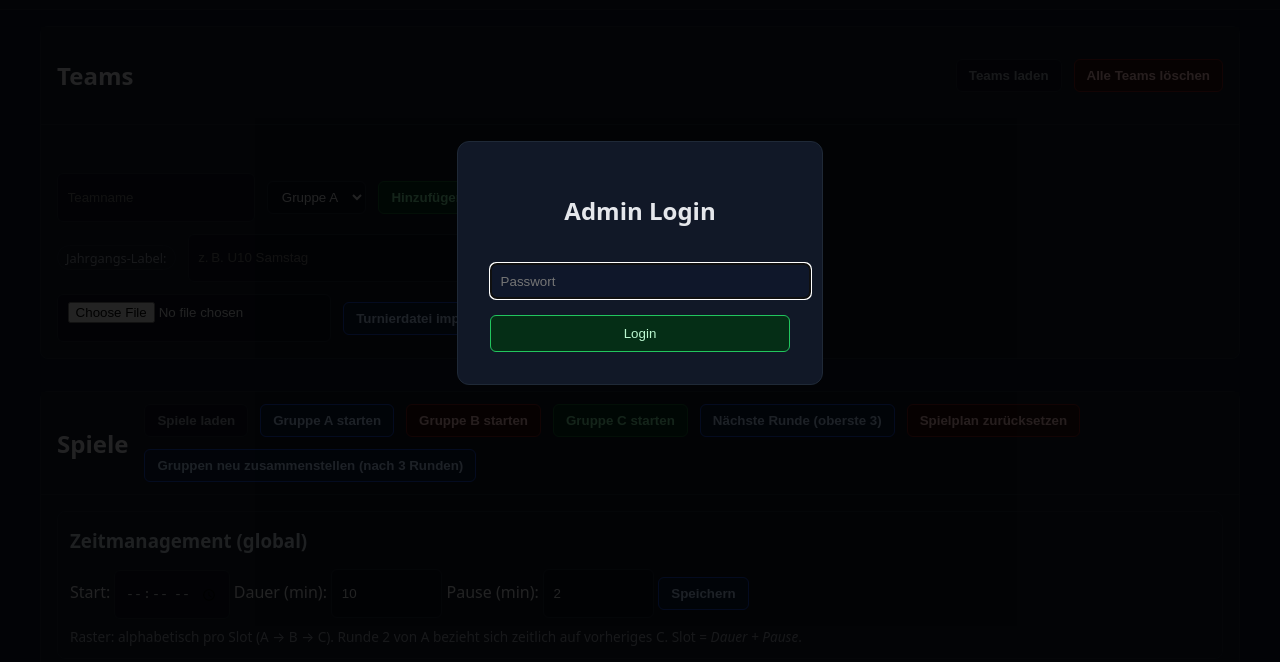
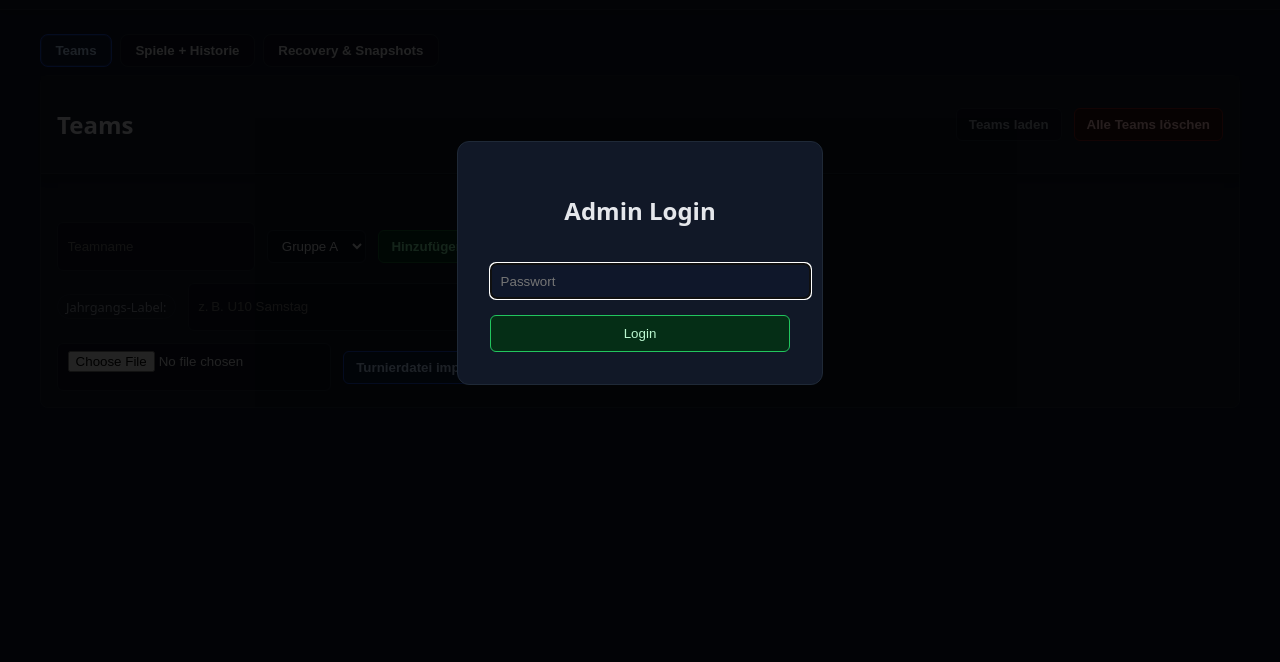
Before and after one commit to mafi2004/tsv-koenigsbrunn_hallenmasters, a website: page public/admin.html in a window 1280 px wide. Shown: the part 137-799 px from the top of the page. Drawn offline with nearby package versions, Linux system fonts and the light colour scheme; no server answers.

Commit message:
Icons für Browser Tabs eingefügt, admin 3v3 auf mehrere Pages aufgeteilt und Fehler korrigiert

```diff
--- a/public/admin.html
+++ b/public/admin.html
@@ -5,6 +5,9 @@
   <meta charset="utf-8" />
   <meta name="viewport" content="width=device-width, initial-scale=1" />
   <title>Admin – 3. Königsbrunner Mini-Fußball Hallenmasters</title>
+  <link rel="icon" type="image/png" href="/assets/Fussballwappen_logo.png">
+  <link rel="icon" href="/assets/favicon.ico">
+  <link rel="apple-touch-icon" href="/assets/Fussballwappen_logo.png">
 
   <style>
     :root {
@@ -29,7 +32,15 @@
     body { margin:0; background:var(--bg); color:var(--fg);
            font-family:system-ui,-apple-system, Segoe UI, Roboto, Ubuntu, Arial; }
 
-    header { position: sticky; top: 0; z-index: 8; background: var(--card); border-bottom: 1px solid var(--border); }
+    /* --- Sticky Header (immer im Vordergrund) --- */
+    header {
+      position: sticky;
+      top: 0;
+      z-index: 2200; /* höher als Content, niedriger als Overlay */
+      background: var(--card);
+      border-bottom: 1px solid var(--border);
+      box-shadow: 0 2px 10px rgba(0,0,0,0.35);
+    }
     header .bar { display:flex; align-items:center; justify-content:space-between; padding: .75rem 1rem; gap: 1rem; }
     .leftWrap { display:flex; align-items:center; gap:1rem; flex-wrap:wrap; min-height:56px; }
     .titleWrap { display:flex; align-items:center; gap:.75rem; }
@@ -93,6 +104,7 @@
     .table-wrap { overflow:auto; }
     .table-wrap thead th { background:#0b1020; }
 
+    /* Passwort-Overlay immer über allem */
     #pwOverlay {
       position: fixed;
       inset: 0;
@@ -100,9 +112,8 @@
       display: flex;
       justify-content: center;
       align-items: center;
-  z-index: 2000;
+      z-index: 3000;
     }
-
     .pwBox {
       background: #111827;
       border: 1px solid #1f2937;
@@ -111,7 +122,6 @@
       text-align: center;
       width: 300px;
     }
-
     #pwInput {
       width: 100%;
       padding: .6rem;
@@ -121,7 +131,6 @@
       background: #0f172a;
       color: #e5e7eb;
     }
-
     #pwBtn {
       margin-top: 1rem;
       width: 100%;
@@ -132,12 +141,42 @@
       color: #bbf7d0;
       cursor: pointer;
     }
-
     #pwError {
       margin-top: .5rem;
       color: #ef4444;
       display: none;
     }
+
+    /* --- Tabs --- */
+    .tabs-bar {
+      display:flex;
+      gap:.5rem;
+      padding: .5rem 0;
+      position: relative;
+      z-index: 1;
+    }
+    .tab-btn {
+      appearance: none;
+      border: 1px solid var(--border);
+      background: #0b1020;
+      color: var(--fg);
+      padding: .5rem .9rem;
+      border-radius: 8px;
+      font-weight: 600;
+      cursor: pointer;
+      transition: background .15s ease, color .15s ease, border-color .15s ease;
+    }
+    .tab-btn:hover {
+      filter: brightness(1.06);
+    }
+    .tab-btn[aria-selected="true"] {
+      background: #0e1a36;
+      border-color: #1d4ed8;
+      color: #bfdbfe;
+      box-shadow: inset 0 0 0 1px rgba(29,78,216,.25);
+    }
+    .tab-panel { display: none; }
+    .tab-panel.active { display: block; }
 
   </style>
 </head>
@@ -151,7 +190,7 @@
   </div>
 </div>
 
-
+  <!-- Sticky Header (Logo + QR bleibt immer sichtbar) -->
   <header>
     <div class="bar">
       <div class="leftWrap">
@@ -187,6 +226,15 @@
   </header>
 
   <main>
+    <!-- Tabs -->
+    <nav class="tabs-bar" role="tablist" aria-label="Admin-Bereiche">
+      <button class="tab-btn" role="tab" aria-selected="true" aria-controls="panel-teams" id="tab-teams">Teams</button>
+      <button class="tab-btn" role="tab" aria-selected="false" aria-controls="panel-games" id="tab-games">Spiele + Historie</button>
+      <button class="tab-btn" role="tab" aria-selected="false" aria-controls="panel-recovery" id="tab-recovery">Recovery & Snapshots</button>
+    </nav>
+
+    <!-- Panel 1: Teams -->
+    <div id="panel-teams" class="tab-panel active" role="tabpanel" aria-labelledby="tab-teams">
       <!-- Teams -->
       <section id="teamsSection">
         <header>
@@ -233,7 +281,10 @@
           </div>
         </div>
       </section>
+    </div>
 
+    <!-- Panel 2: Spiele + Historie -->
+    <div id="panel-games" class="tab-panel" role="tabpanel" aria-labelledby="tab-games">
       <!-- Matches (Haupt-View) -->
       <section id="matchesSection">
         <header>
@@ -281,7 +332,6 @@
                 <th>Zeit</th>
                 <th>Team A</th>
                 <th>Team B</th>
-              <th>Sieger</th>
                 <th>Aktion</th>
               </tr>
             </thead>
@@ -315,7 +365,6 @@
                 <th>Feld</th>
                 <th>Team A</th>
                 <th>Team B</th>
-              <th>Sieger</th>
                 <th>Aktion</th>
               </tr>
             </thead>
@@ -323,7 +372,10 @@
           </table>
         </div>
       </section>
+    </div>
 
+    <!-- Panel 3: Recovery & Snapshots -->
+    <div id="panel-recovery" class="tab-panel" role="tabpanel" aria-labelledby="tab-recovery">
       <!-- Recovery & Snapshots (Dropdown-only) -->
       <section id="recoverySection">
         <header>
@@ -351,6 +403,7 @@
           </div>
         </div>
       </section>
+    </div>
   </main>
 
   <!-- Skripte -->
@@ -622,7 +675,7 @@
         const btnA=document.createElement('button'); btnA.className='btn '+groupClass(g); btnA.type='button'; btnA.dataset.action='winA'; btnA.dataset.id=String(id); if(taId!=null) btnA.dataset.team=String(taId); btnA.textContent='Sieger: Team A';
         const btnB=document.createElement('button'); btnB.className='btn '+groupClass(g); btnB.type='button'; btnB.dataset.action='winB'; btnB.dataset.id=String(id); if(tbId!=null) btnB.dataset.team=String(tbId); btnB.textContent='Sieger: Team B';
         tdAct.append(btnA, btnB);
-        tr.append(td(id), tdGroup, td(r), td(f), td(planned), tdA, tdB, tdWinner, tdAct);
+        tr.append(td(id), tdGroup, td(r), td(f), td(planned), tdA, tdB, tdAct);
         tbody.appendChild(tr);
       });
       tbody.querySelectorAll('button[data-action]').forEach(btn => {
@@ -711,7 +764,7 @@
     async function refreshOps(){ try { OPS = await loadOps(200); renderOps(); } catch(e){ showMsg('#recMsg','Ops laden fehlgeschlagen: '+e.message, true);} }
   </script>
 
-  <!-- Next Round / Socket / UI -->
+  <!-- Next Round / Socket / UI + Tabs -->
   <script>
     function computeNextRoundPayloadFromTop3(){
       if (!Array.isArray(MATCHES)) throw new Error('Keine Spieldaten geladen.');
@@ -911,6 +964,26 @@ ${payloadText}`;
       fillScheduleUI();
     }
 
+    // Tabs einrichten
+    function setupTabs(){
+      const tabs = [
+        { btn: document.getElementById('tab-teams'), panel: document.getElementById('panel-teams') },
+        { btn: document.getElementById('tab-games'), panel: document.getElementById('panel-games') },
+        { btn: document.getElementById('tab-recovery'), panel: document.getElementById('panel-recovery') },
+      ];
+      const activate = (idx) => {
+        tabs.forEach((t,i) => {
+          if(!t.btn || !t.panel) return;
+          const on = i===idx;
+          t.btn.setAttribute('aria-selected', on ? 'true' : 'false');
+          t.panel.classList.toggle('active', on);
+        });
+      };
+      tabs.forEach((t, i) => t.btn?.addEventListener('click', () => activate(i)));
+      // Standard: Teams aktiv
+      activate(0);
+    }
+
     // Turnierdatei Import
     async function importTournamentFile(file){
       if (!file) { showMsg('#tournamentMsg','Bitte Turnierdatei wählen.',true); return; }
@@ -985,7 +1058,10 @@ ${payloadText}`;
         showMsg('#tournamentMsg', 'Export-Fehler: ' + e.message, true);
       }
     }
+  </script>
 
+  <!-- Passwortschutz -->
+  <script>
   // Passwortschutz
   document.addEventListener("DOMContentLoaded", () => {
     const overlay = document.getElementById("pwOverlay");
@@ -1022,6 +1098,7 @@ document.addEventListener("DOMContentLoaded", () => {
 
   document.addEventListener('DOMContentLoaded', async () => {
     initHeader();
+    setupTabs();     // <<< Tabs initialisieren
     wireUI();
     initSocket();
 
--- a/public/admin_password.js
+++ b/public/admin_password.js
@@ -1 +1 @@
-window.ADMIN_PASSWORD = "hm2025mf";
+window.ADMIN_PASSWORD = "hm2026mf";
```
Also changed, not shown: public/5v5/admin.html (+3 -0 lines), public/5v5/viewer.html (+3 -0 lines), public/viewer.html (+6 -4 lines), 2 other files. Lines whose indentation alone changed are shown as unchanged.
